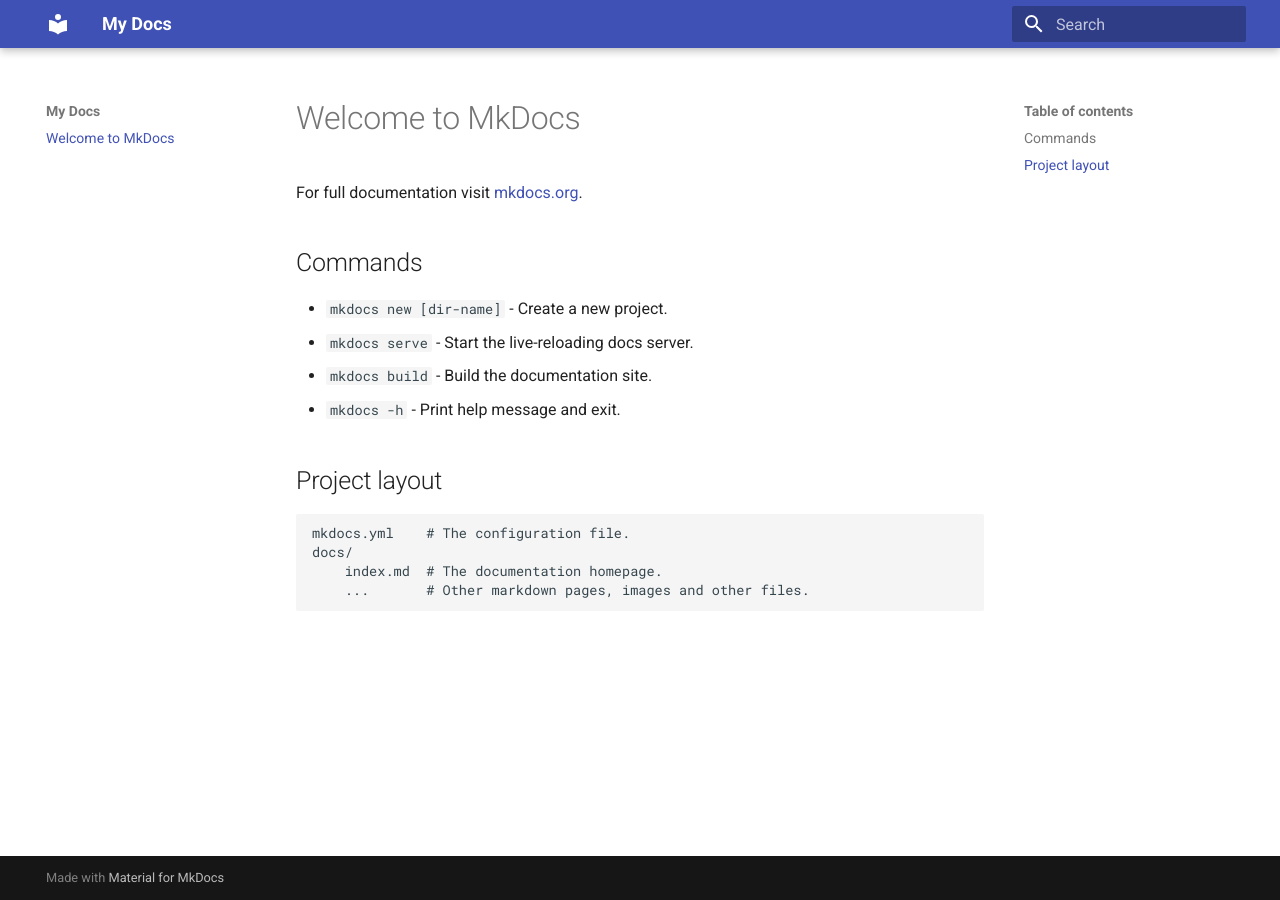
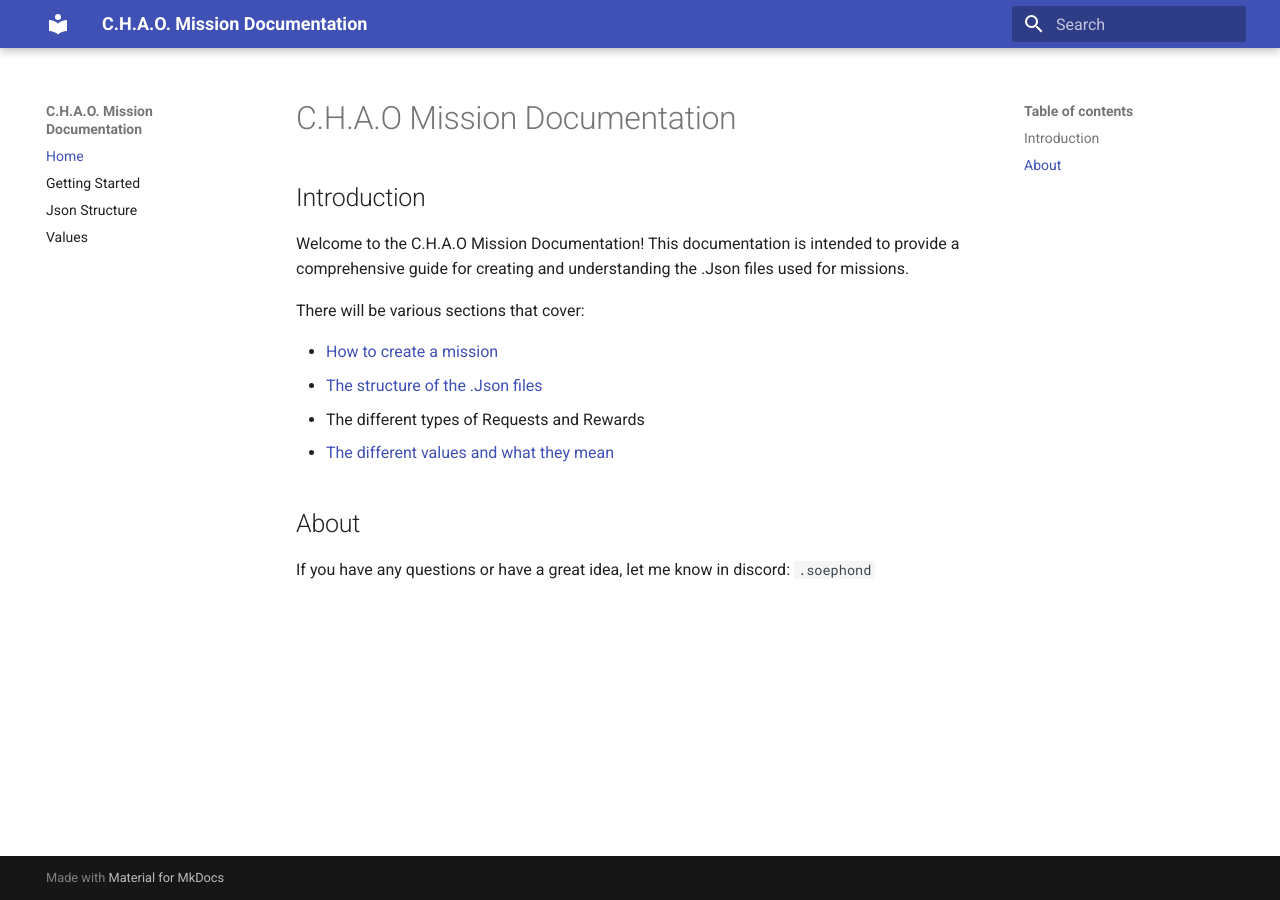
Before and after one commit to Soephond/Chao-Mission, an MkDocs documentation site: the page built from docs/index.md, in a window 1280 px wide. Built offline with MkDocs 1.6.1 and Material for MkDocs 9.7.7, drawn with Linux system fonts in a browser that asks for light colours.

Commit message:
Startup Mission maker

```diff
--- a/docs/index.md
+++ b/docs/index.md
@@ -1,17 +1,16 @@
-# Welcome to MkDocs
+# C.H.A.O Mission Documentation
+## Introduction
+Welcome to the C.H.A.O Mission Documentation!
+This documentation is intended to provide a comprehensive guide for creating
+and understanding the .Json files used for missions.
 
-For full documentation visit [mkdocs.org](https://www.mkdocs.org).
+There will be various sections that cover:
 
-## Commands
+- [How to create a mission](getting-started.md)
+- [The structure of the .Json files](json-structure.md)
+- The different types of Requests and Rewards
+- [The different values and what they mean](values.md)
 
-* `mkdocs new [dir-name]` - Create a new project.
-* `mkdocs serve` - Start the live-reloading docs server.
-* `mkdocs build` - Build the documentation site.
-* `mkdocs -h` - Print help message and exit.
 
-## Project layout
-
-    mkdocs.yml    # The configuration file.
-    docs/
-        index.md  # The documentation homepage.
-        ...       # Other markdown pages, images and other files.
+## About
+If you have any questions or have a great idea, let me know in discord: `.soephond`
--- a/mkdocs.yml
+++ b/mkdocs.yml
@@ -1,4 +1,15 @@
-site_name: My Docs
+site_name: C.H.A.O. Mission Documentation
 site_url: https://mydomain.org/mysite
 theme:
   name: material
+  features:
+    - navigation.sections
+
+markdown_extensions:
+  - def_list
+
+nav:
+  - Home: index.md
+  - Getting Started: getting-started.md
+  - Json Structure: json-structure.md
+  - Values: values.md
```
Also changed, not shown: docs/getting-started.md (added), docs/json-structure.md (added), docs/values.md (added).
